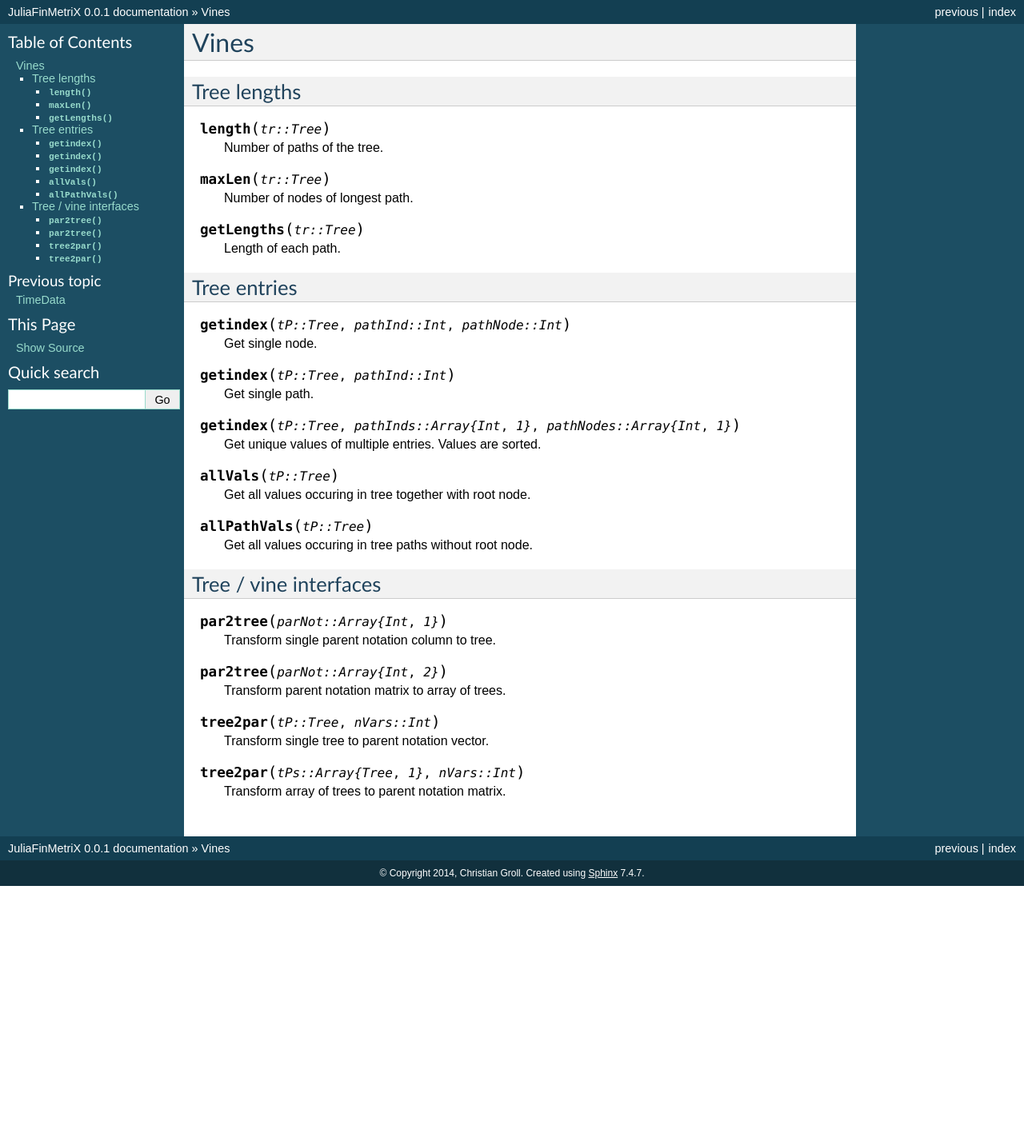
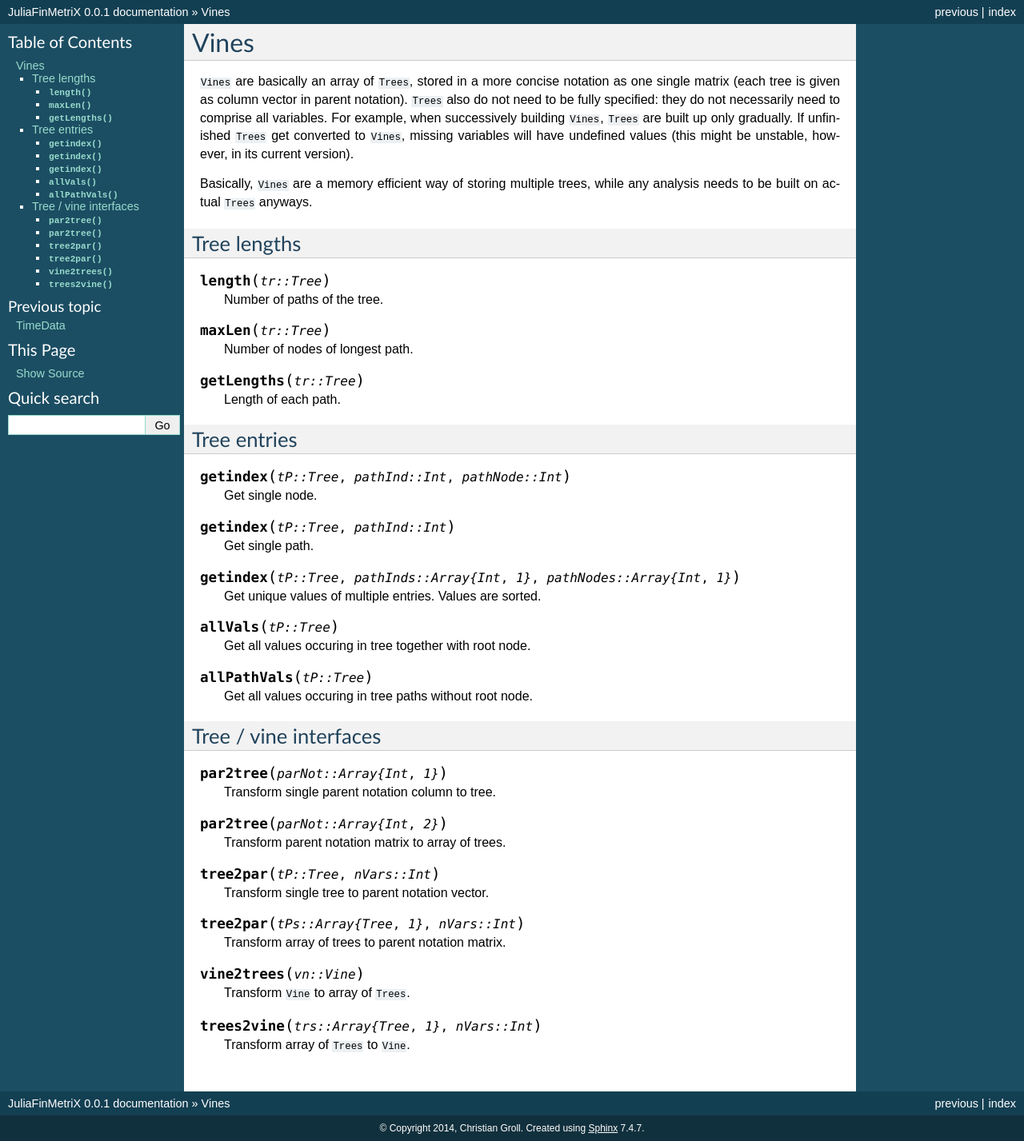
Before and after one commit to JuliaFinMetriX/JuliaFinMetriX.github.io, a Sphinx documentation site: the page built from docs/vines.rst, in a window 1280 px wide. Shown: the whole page at 80% size. Built offline with Sphinx 7.4.7, drawn with Linux system fonts in a browser that asks for light colours; before the commit the page ends 1108 px from its top, so only the background shows below that.

Commit message:
backticks added

```diff
--- a/docs/vines.rst
+++ b/docs/vines.rst
@@ -1,5 +1,19 @@
 Vines
 =====
+
+``Vines`` are basically an array of ``Trees``, stored in a more
+concise notation as one single matrix (each tree is given as column
+vector in parent notation). ``Trees`` also do not need to be fully
+specified: they do not necessarily need to comprise all variables. For
+example, when successively building ``Vines``, ``Trees`` are built up
+only gradually. If unfinished ``Trees`` get converted to ``Vines``,
+missing variables will have undefined values (this might be unstable,
+however, in its current version).
+
+Basically, ``Vines`` are a memory efficient way of storing multiple
+trees, while any analysis needs to be built on actual ``Trees``
+anyways.
+
 
 Tree lengths
 ------------
@@ -57,3 +71,11 @@ Tree / vine interfaces
 .. function:: tree2par(tPs::Array{Tree, 1}, nVars::Int)
 
    Transform array of trees to parent notation matrix.
+
+.. function:: vine2trees(vn::Vine)
+
+   Transform ``Vine`` to array of ``Trees``.
+
+.. function:: trees2vine(trs::Array{Tree, 1}, nVars::Int)
+
+   Transform array of ``Trees`` to ``Vine``.
```
